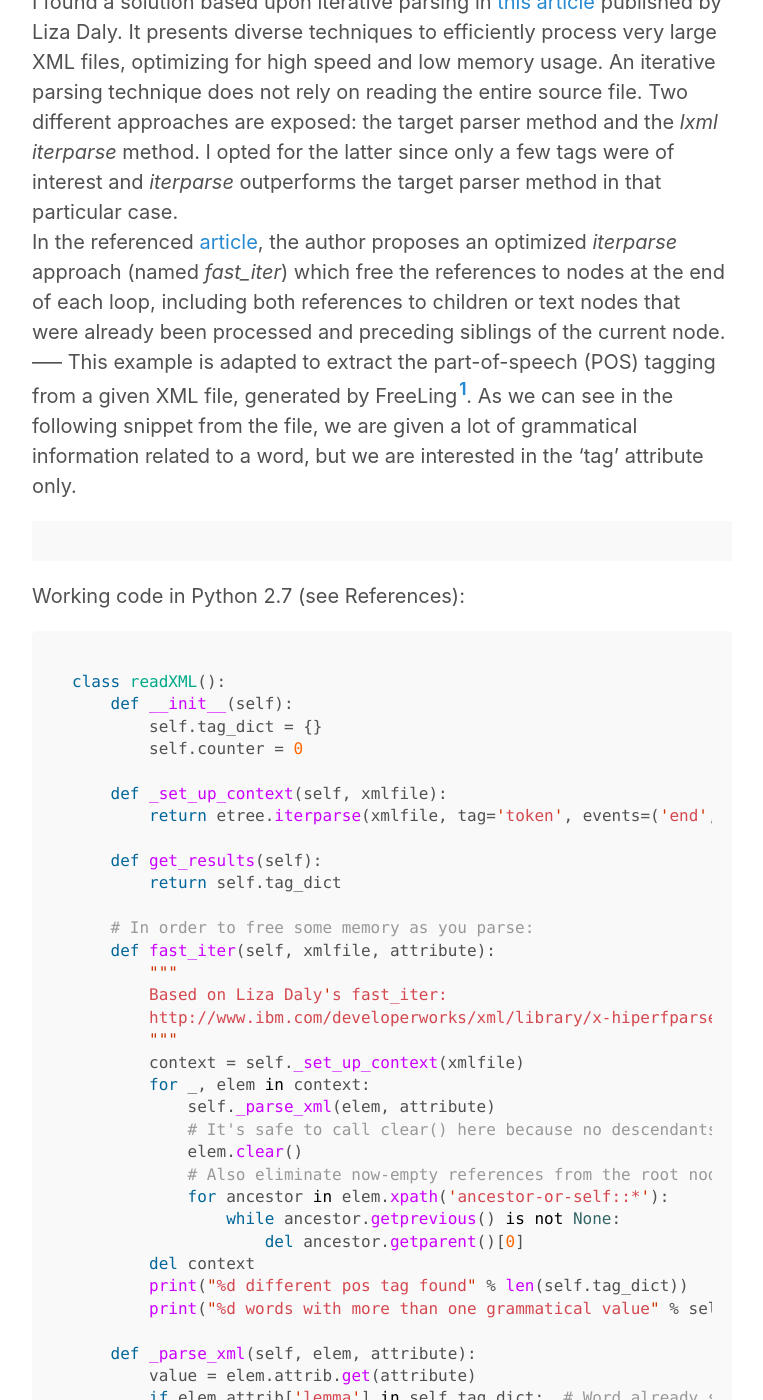
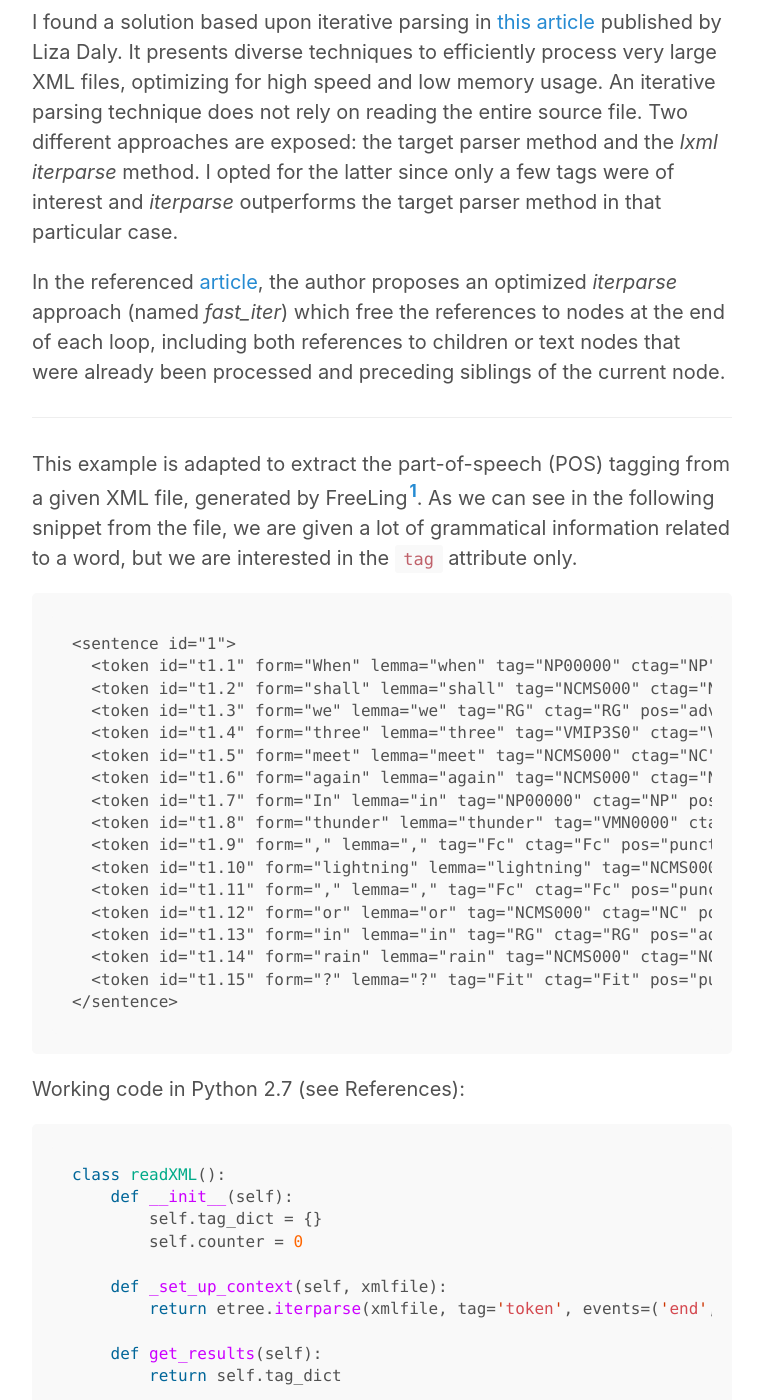
Before and after one commit to lautel/lautel.github.io, a Jekyll site: the page built from _posts/2017-05-17-large-xml-python.md, in a window 1280 px wide and 1400 px high, scrolled down 424 px. Shown: the whole window, without its empty margins (258-1021 px from the left). Built offline with Jekyll 4.4.1, drawn with Linux system fonts in a browser that asks for light colours; some of the changed text lies outside the part shown.

Commit message:
Update 2017-05-17-large-xml-python.md

````diff
--- a/_posts/2017-05-17-large-xml-python.md
+++ b/_posts/2017-05-17-large-xml-python.md
@@ -4,32 +4,34 @@ title: Parsing large XML files in Python
 ---
 
 *lxml* is an easy-to-use library for processing XML and HTML in Python. It is built on top of two C libraries (*libxml2* and *libxslt*) and proves high-performance characteristics. However, when dealing with very large files it eventually consumes all my system's available memory and then the process is killed. This is due to the parse method which reads the entire document and builds an in-memory tree, storing each nodes' context.
-<br />
+
 I found a solution based upon iterative parsing in [this article](https://www.ibm.com/developerworks/xml/library/x-hiperfparse/) published by Liza Daly. It presents diverse techniques to efficiently process very large XML files, optimizing for high speed and low memory usage. An iterative parsing technique does not rely on reading the entire source file. Two different approaches are exposed: the target parser method and the *lxml iterparse* method. I opted for the latter since only a few tags were of interest and *iterparse* outperforms the target parser method in that particular case.
-<br />
+
 In the referenced [article](https://www.ibm.com/developerworks/xml/library/x-hiperfparse/), the author proposes an optimized *iterparse* approach (named *fast_iter*) which free the references to nodes at the end of each loop, including both references to children or text nodes that were already been processed and preceding siblings of the current node.
------
-This example is adapted to extract the part-of-speech (POS) tagging from a given XML file, generated by FreeLing[^fn-sample_footnote]. As we can see in the following snippet from the file, we are given a lot of grammatical information related to a word, but we are interested in the 'tag' attribute only.
 
-<div class="message">
-	<sentence id="1">
-	  <token id="t1.1" form="When" lemma="when" tag="NP00000" ctag="NP" pos="noun" type="proper" ></token>
-	  <token id="t1.2" form="shall" lemma="shall" tag="NCMS000" ctag="NC" pos="noun" type="common" gen="masculine" num="singular" ></token>
-	  <token id="t1.3" form="we" lemma="we" tag="RG" ctag="RG" pos="adverb" type="general" ></token>
-	  <token id="t1.4" form="three" lemma="three" tag="VMIP3S0" ctag="VMI" pos="verb" type="main" mood="indicative" tense="present" person="3" num="singular" ></token>
-	  <token id="t1.5" form="meet" lemma="meet" tag="NCMS000" ctag="NC" pos="noun" type="common" gen="masculine" num="singular" ></token>
-	  <token id="t1.6" form="again" lemma="again" tag="NCMS000" ctag="NC" pos="noun" type="common" gen="masculine" num="singular" ></token>
-	  <token id="t1.7" form="In" lemma="in" tag="NP00000" ctag="NP" pos="noun" type="proper" ></token>
-	  <token id="t1.8" form="thunder" lemma="thunder" tag="VMN0000" ctag="VMN" pos="verb" type="main" mood="infinitive" ></token>
-	  <token id="t1.9" form="," lemma="," tag="Fc" ctag="Fc" pos="punctuation" type="comma" ></token>
-	  <token id="t1.10" form="lightning" lemma="lightning" tag="NCMS000" ctag="NC" pos="noun" type="common" gen="masculine" num="singular" ></token>
-	  <token id="t1.11" form="," lemma="," tag="Fc" ctag="Fc" pos="punctuation" type="comma" ></token>
-	  <token id="t1.12" form="or" lemma="or" tag="NCMS000" ctag="NC" pos="noun" type="common" gen="masculine" num="singular" ></token>
-	  <token id="t1.13" form="in" lemma="in" tag="RG" ctag="RG" pos="adverb" type="general" ></token>
-	  <token id="t1.14" form="rain" lemma="rain" tag="NCMS000" ctag="NC" pos="noun" type="common" gen="masculine" num="singular" ></token>
-	  <token id="t1.15" form="?" lemma="?" tag="Fit" ctag="Fit" pos="punctuation" type="questionmark" punctenclose="close" ></token>
-	</sentence>
-</div>
+---
+
+This example is adapted to extract the part-of-speech (POS) tagging from a given XML file, generated by FreeLing[^fn-sample_footnote]. As we can see in the following snippet from the file, we are given a lot of grammatical information related to a word, but we are interested in the `tag` attribute only.
+
+```
+<sentence id="1">
+  <token id="t1.1" form="When" lemma="when" tag="NP00000" ctag="NP" pos="noun" type="proper" ></token>
+  <token id="t1.2" form="shall" lemma="shall" tag="NCMS000" ctag="NC" pos="noun" type="common" gen="masculine" num="singular" ></token>
+  <token id="t1.3" form="we" lemma="we" tag="RG" ctag="RG" pos="adverb" type="general" ></token>
+  <token id="t1.4" form="three" lemma="three" tag="VMIP3S0" ctag="VMI" pos="verb" type="main" mood="indicative" tense="present" person="3" num="singular" ></token>
+  <token id="t1.5" form="meet" lemma="meet" tag="NCMS000" ctag="NC" pos="noun" type="common" gen="masculine" num="singular" ></token>
+  <token id="t1.6" form="again" lemma="again" tag="NCMS000" ctag="NC" pos="noun" type="common" gen="masculine" num="singular" ></token>
+  <token id="t1.7" form="In" lemma="in" tag="NP00000" ctag="NP" pos="noun" type="proper" ></token>
+  <token id="t1.8" form="thunder" lemma="thunder" tag="VMN0000" ctag="VMN" pos="verb" type="main" mood="infinitive" ></token>
+  <token id="t1.9" form="," lemma="," tag="Fc" ctag="Fc" pos="punctuation" type="comma" ></token>
+  <token id="t1.10" form="lightning" lemma="lightning" tag="NCMS000" ctag="NC" pos="noun" type="common" gen="masculine" num="singular" ></token>
+  <token id="t1.11" form="," lemma="," tag="Fc" ctag="Fc" pos="punctuation" type="comma" ></token>
+  <token id="t1.12" form="or" lemma="or" tag="NCMS000" ctag="NC" pos="noun" type="common" gen="masculine" num="singular" ></token>
+  <token id="t1.13" form="in" lemma="in" tag="RG" ctag="RG" pos="adverb" type="general" ></token>
+  <token id="t1.14" form="rain" lemma="rain" tag="NCMS000" ctag="NC" pos="noun" type="common" gen="masculine" num="singular" ></token>
+  <token id="t1.15" form="?" lemma="?" tag="Fit" ctag="Fit" pos="punctuation" type="questionmark" punctenclose="close" ></token>
+</sentence>
+```
 
 Working code in Python 2.7 (see References):
 
@@ -66,11 +68,14 @@ class readXML():
 
     def _parse_xml(self, elem, attribute):
         value = elem.attrib.get(attribute)
-        if elem.attrib['lemma'] in self.tag_dict:  # Word already stored in dictionary
-            if elem.attrib.get(attribute) == value:  # Same POS tag
+        if elem.attrib['lemma'] in self.tag_dict:
+        	# Word already stored in dictionary
+            if elem.attrib.get(attribute) == value:
+            	 # Same POS tag
                 return
             else:
-                self.tag_dict[elem.attrib['lemma']].append(value)  # Add new grammatical information
+            	# Add new grammatical information
+                self.tag_dict[elem.attrib['lemma']].append(value)
                 self.counter += 1
         else:
             self.tag_dict[elem.attrib['lemma']] = [value]
````
Also changed, not shown: other parts of _posts/2017-05-17-large-xml-python.md (+7 -5 lines).
